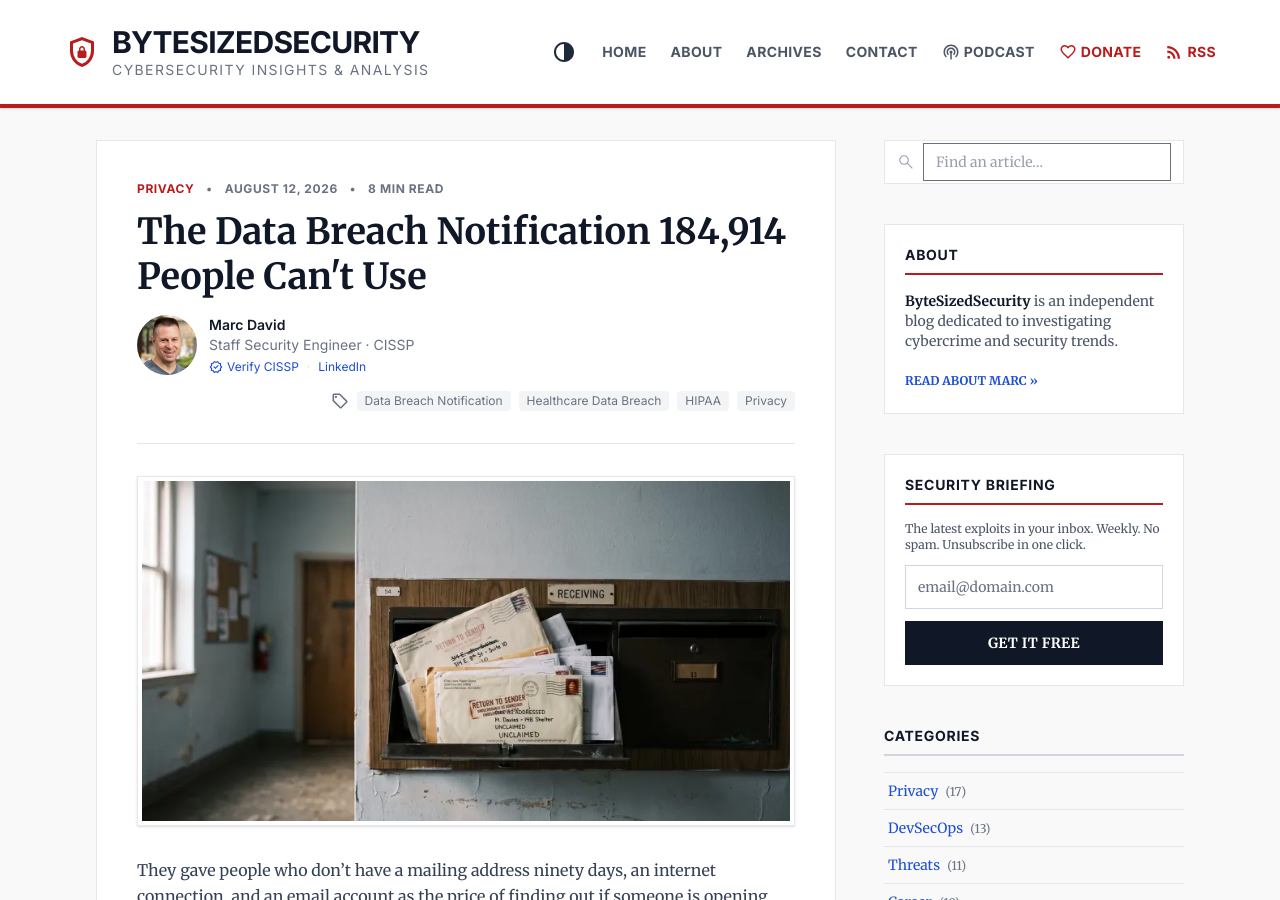
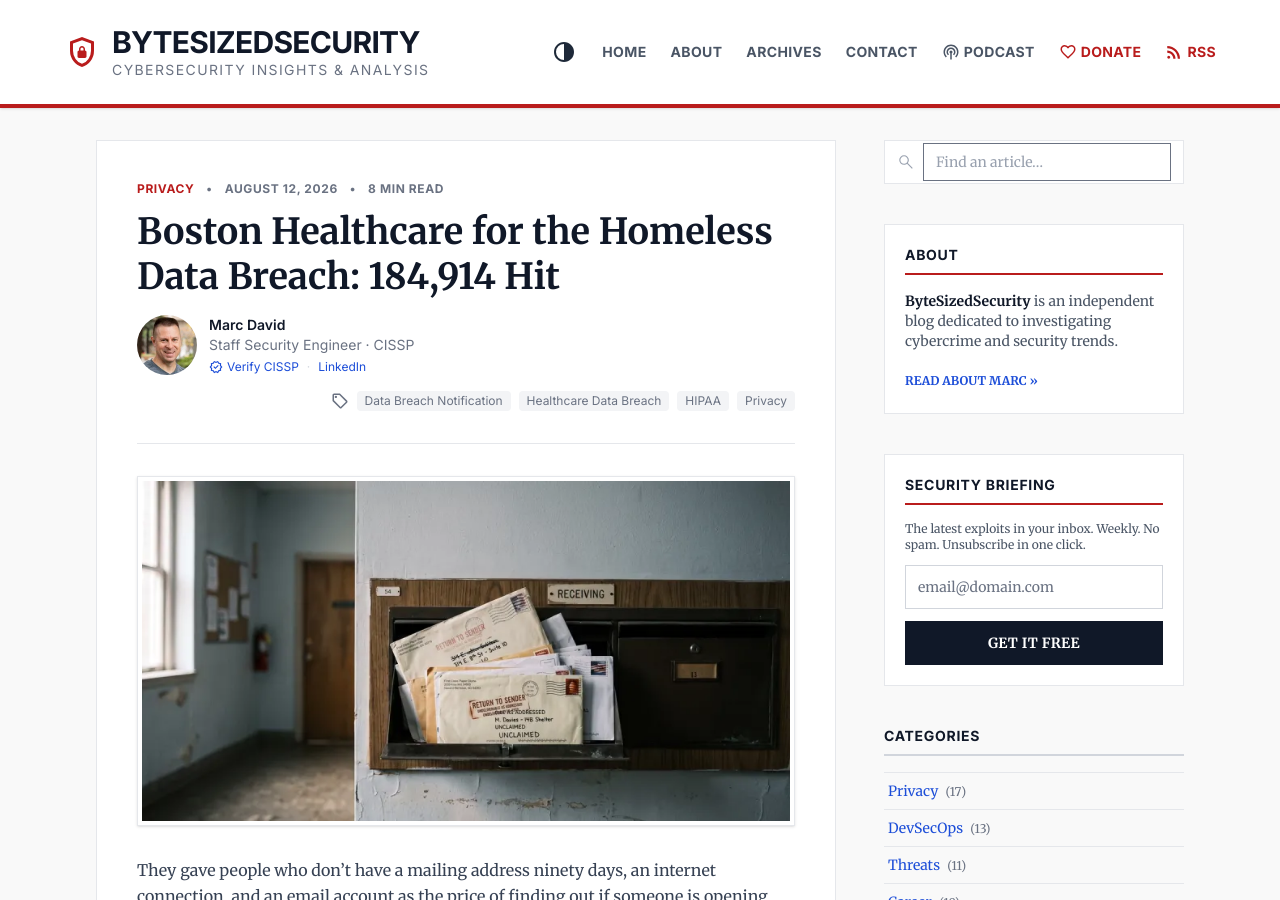
Before and after one commit to mda1125/bytesizedsecurity, a Jekyll site: the page built from _posts/2026-08-12-data-breach-notification-184914-homeless.md, in a window 1280 px wide and 900 px high. Built offline with Jekyll 4.4.1, drawn with Linux system fonts in a browser that asks for light colours; comment, search, counter and statistics services are not loaded.

Commit message:
Set the Boston homeless-breach SEO title and description. (#49)
The document title is the front matter title, so the on-page H1 follows it. The slug, date, and URL stay the same.

Co-authored-by: Cursor Agent <cursoragent@cursor.com>

```diff
--- a/_posts/2026-08-12-data-breach-notification-184914-homeless.md
+++ b/_posts/2026-08-12-data-breach-notification-184914-homeless.md
@@ -1,7 +1,7 @@
 ---
-description: "A homeless health program's data breach notification took 280 days, arrived by mail to 184,914 people with no address, and still isn't on the HHS portal."
+description: "Boston Healthcare for the Homeless took 280 days to report a breach of 184,914 people. Letters went by mail to people with no address."
 layout: post
-title: "The Data Breach Notification 184,914 People Can't Use"
+title: "Boston Healthcare for the Homeless Data Breach: 184,914 Hit"
 category: "Privacy"
 tags: ["Data Breach Notification", "Healthcare Data Breach", "HIPAA", "Privacy"]
 author: Marc
--- a/llms-full.txt
+++ b/llms-full.txt
@@ -86,7 +86,7 @@ ByteSizedSecurity is an independent cybersecurity blog covering threat intellige
 - 2026-08-21: [Flock Safety License Plate Readers Used to Stalk a Woman](https://blog.bytesizedsecurity.show/2026/08/21/cop-license-plate-reader-stalking/)
   CISSP-authored piece on a Florida police officer who used Flock Safety's license plate reader network, built to catch car thieves, to hunt down a woman he had a crush on. Covers what happens when surveillance tech built for public safety has almost no oversight over who is allowed to look, and what accountability should look like.
 
-- 2026-08-12: [The Data Breach Notification 184,914 People Can't Use](https://blog.bytesizedsecurity.show/2026/08/12/data-breach-notification-184914-homeless/)
+- 2026-08-12: [Boston Healthcare for the Homeless Data Breach: 184,914 Hit](https://blog.bytesizedsecurity.show/2026/08/12/data-breach-notification-184914-homeless/)
   CISSP-authored investigative piece on Boston Health Care for the Homeless mailing breach letters to 184,914 patients whose defining circumstance is not having a mailing address, then giving them 90 days and an internet connection to enroll in credit monitoring. Covers what the notification got wrong and the questions every breach-response owner should ask before it happens to them.
 
 - 2026-08-10: [How to Get Into Cybersecurity With No Experience (2026)](https://blog.bytesizedsecurity.show/2026/08/10/how-to-get-into-cybersecurity-no-experience/)
```
